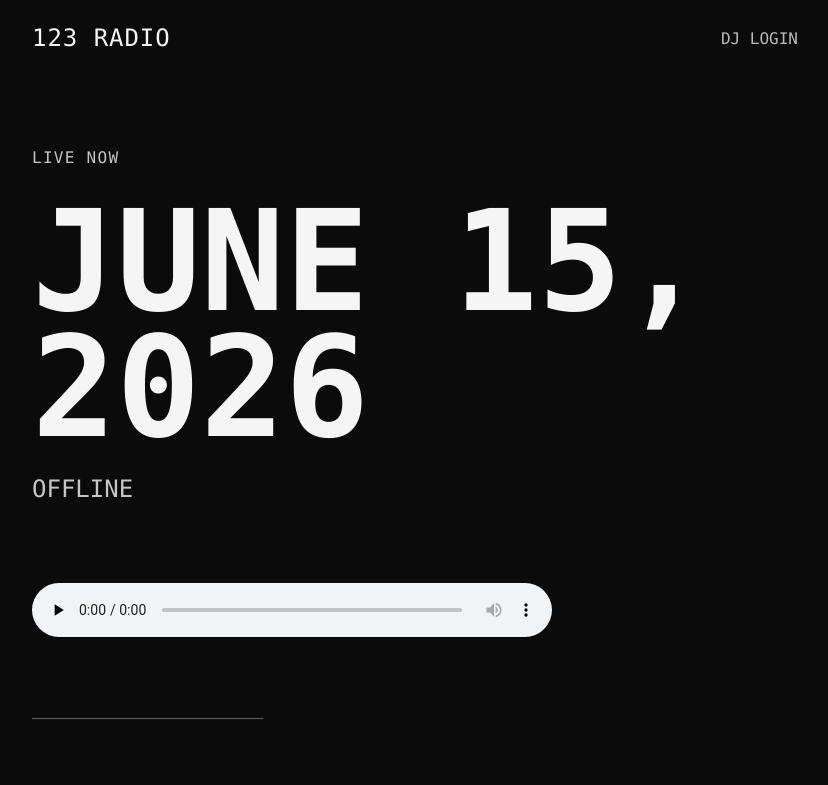
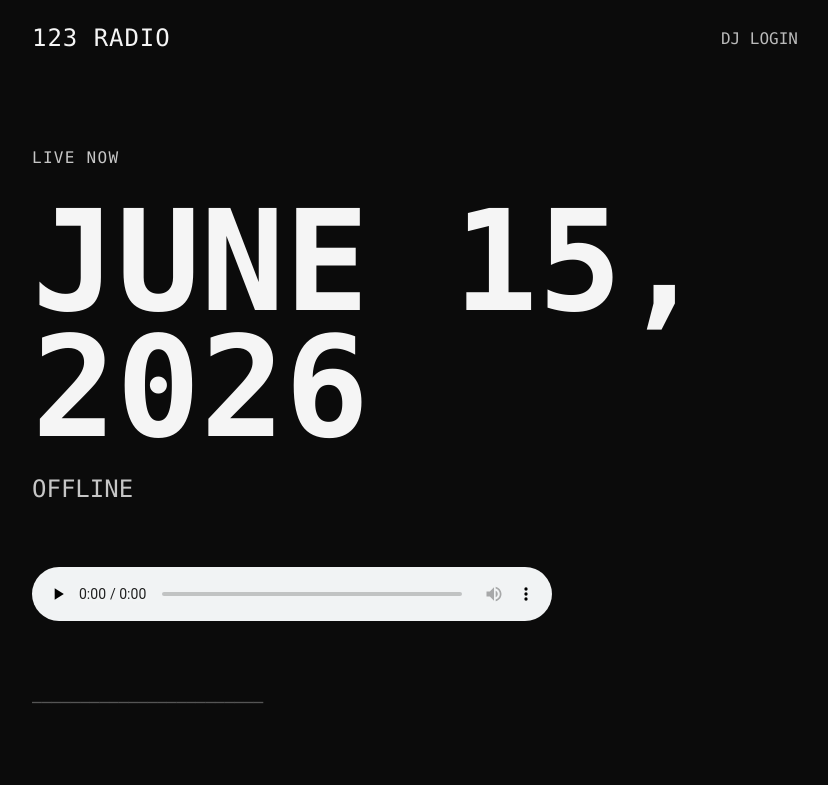
Before and after one commit to jeffihaza/station-platform-prototype, a React (Vite) app: page / in a window 1280 px wide. Shown: the top 785 px of the page, without its empty margins (222-1050 px from the left). Built offline with nearby package versions, Linux system fonts and the light colour scheme; no server answers.

Commit message:
Update styles.css

```diff
--- a/src/styles.css
+++ b/src/styles.css
@@ -92,7 +92,7 @@ button {
 audio {
   width: 100%;
   max-width: 520px;
-  margin-top: 40px;
+  margin-top: 24px;
 }
 
 .divider {
```
